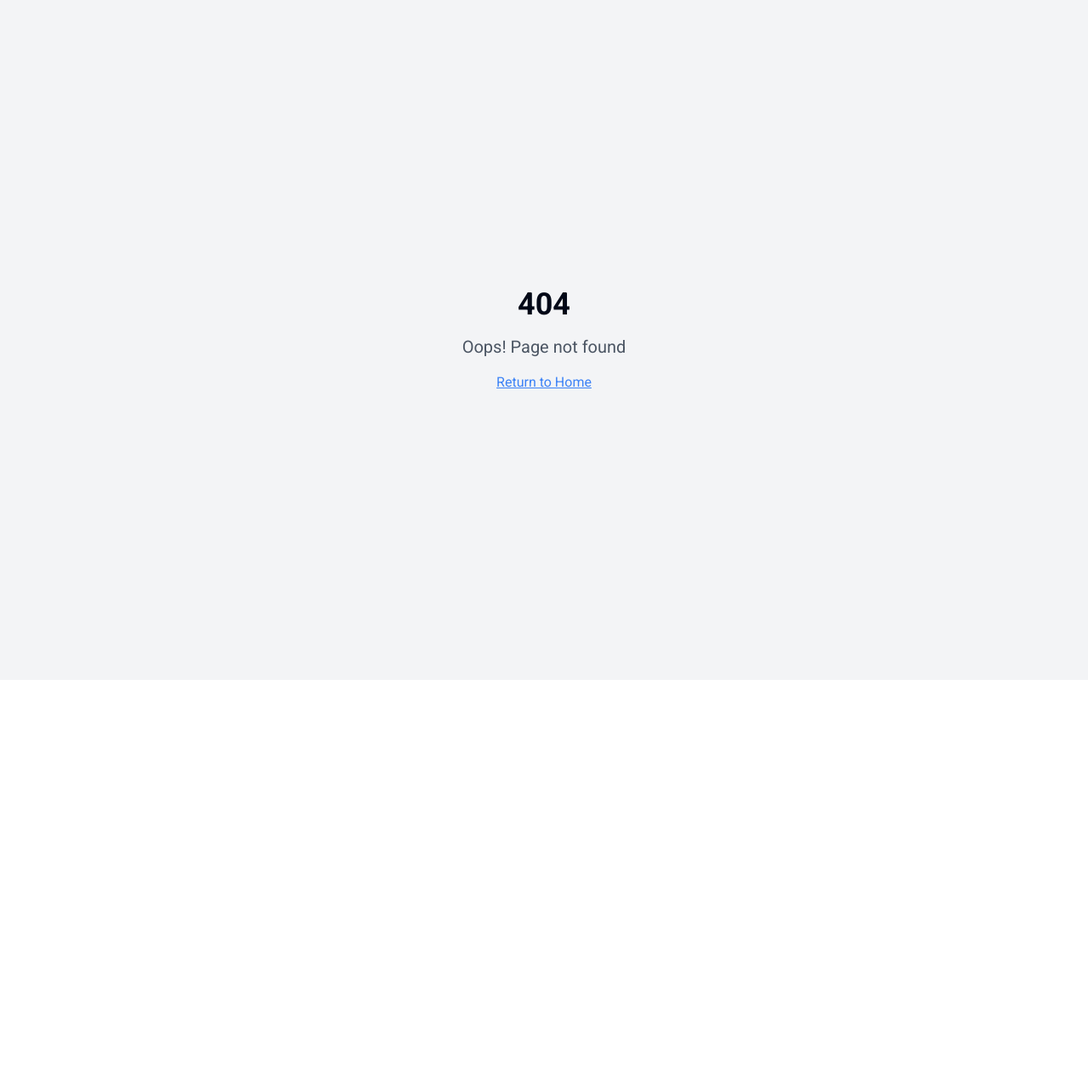
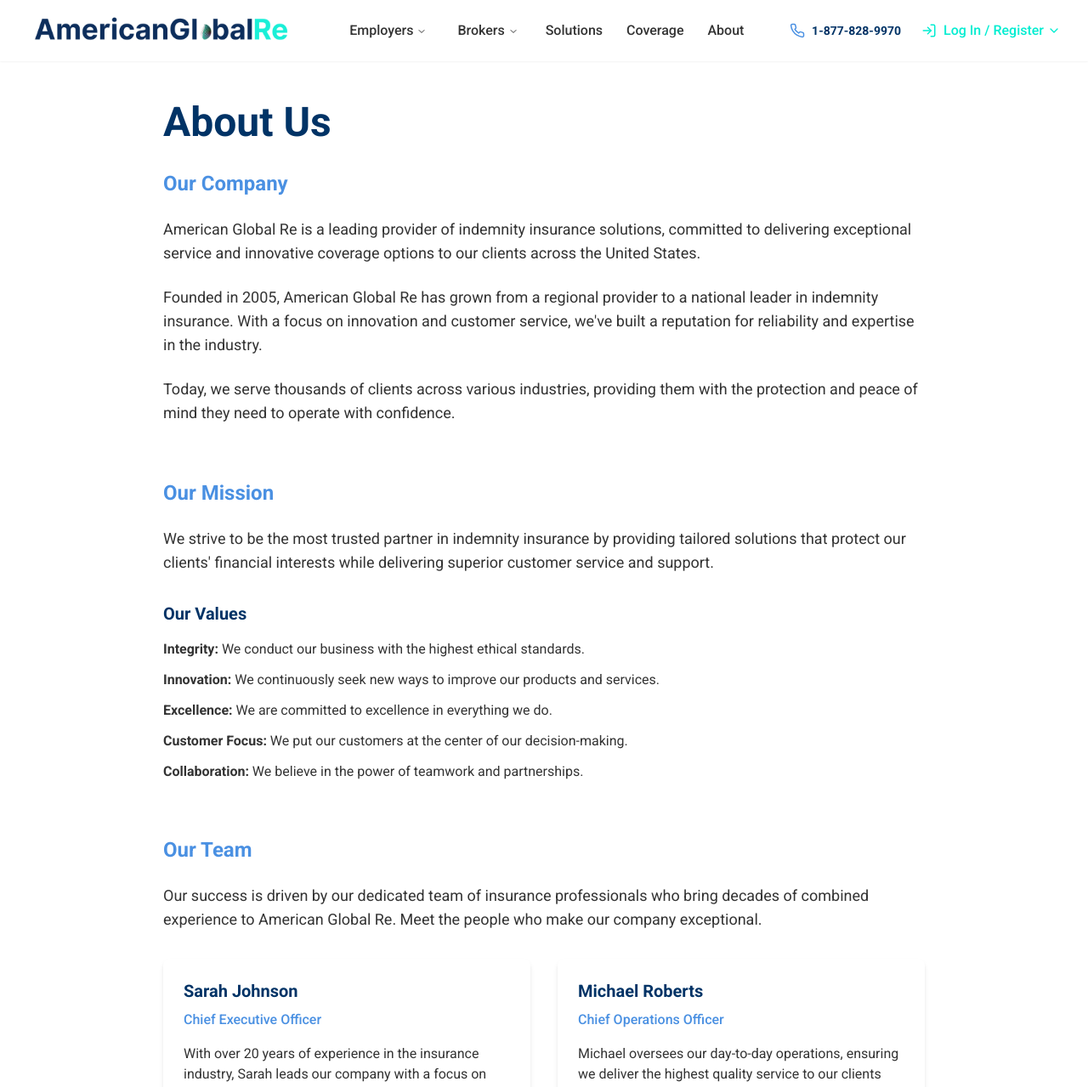
Before and after one commit to youngcitybandit/global-updated2, a React (Vite) app: page /about in a window 1280 px wide. Before the commit this address had no page. Shown: the top 1279 px of the page at 85% size. Before the commit the page ends 800 px from the top, so only its background shows below. Built offline with nearby package versions, Linux system fonts and the light colour scheme.

Commit message:
Refactor: About menu to a single page
The About menu dropdown is removed. The About menu item now links to a new page that includes the Company, Mission, and Our Team sections.

```diff
--- a/src/App.tsx
+++ b/src/App.tsx
@@ -12,6 +12,7 @@ import Brokers from "./pages/Brokers";
 import BrokersFAQs from "./pages/BrokersFAQs";
 import AboutCompany from "./pages/AboutCompany";
 import AboutTeam from "./pages/AboutTeam";
+import About from "./pages/About";
 
 const queryClient = new QueryClient();
 
@@ -27,6 +28,7 @@ const App = () => (
           <Route path="/employers/faqs" element={<EmployersFAQs />} />
           <Route path="/brokers" element={<Brokers />} />
           <Route path="/brokers/faqs" element={<BrokersFAQs />} />
+          <Route path="/about" element={<About />} />
           <Route path="/about/company" element={<AboutCompany />} />
           <Route path="/about/team" element={<AboutTeam />} />
           {/* ADD ALL CUSTOM ROUTES ABOVE THE CATCH-ALL "*" ROUTE */}
--- a/src/components/Navbar.tsx
+++ b/src/components/Navbar.tsx
@@ -116,27 +116,7 @@ const Navbar = () => {
                   <a href="#coverage" className="text-agr-darkgray hover:text-agr-blue text-base font-medium px-3 py-2">Coverage</a>
                 </NavigationMenuItem>
                 <NavigationMenuItem>
-                  <NavigationMenuTrigger className="bg-transparent hover:bg-transparent text-agr-darkgray hover:text-agr-blue text-base font-medium">
-                    About
-                  </NavigationMenuTrigger>
-                  <NavigationMenuContent>
-                    <ul className="grid w-[200px] gap-3 p-4">
-                      <li>
-                        <NavigationMenuLink asChild>
-                          <a href="/about/company" className="flex w-full items-center justify-start space-x-2 rounded-md p-2 text-base font-medium hover:bg-muted">
-                            <span>Company</span>
-                          </a>
-                        </NavigationMenuLink>
-                      </li>
-                      <li>
-                        <NavigationMenuLink asChild>
-                          <a href="/about/team" className="flex w-full items-center justify-start space-x-2 rounded-md p-2 text-base font-medium hover:bg-muted">
-                            <span>Our Team</span>
-                          </a>
-                        </NavigationMenuLink>
-                      </li>
-                    </ul>
-                  </NavigationMenuContent>
+                  <a href="/about" className="text-agr-darkgray hover:text-agr-blue text-base font-medium px-3 py-2">About</a>
                 </NavigationMenuItem>
               </NavigationMenuList>
             </NavigationMenu>
@@ -222,24 +202,8 @@ const Navbar = () => {
               <a href="#products" className="block text-agr-darkgray hover:text-agr-blue text-base font-medium py-2">Solutions</a>
               <a href="#coverage" className="block text-agr-darkgray hover:text-agr-blue text-base font-medium py-2">Coverage</a>
 
-              <div>
-                <button
-                  onClick={toggleAbout}
-                  className="flex items-center justify-between w-full text-agr-darkgray text-base font-medium py-2"
-                >
-                  <span>About</span>
-                  <ChevronDown
-                    size={16}
-                    className={cn(isAboutOpen ? "transform rotate-180 transition-transform" : "transition-transform")}
-                  />
-                </button>
-                {isAboutOpen && (
-                  <div className="pl-4 mt-1 space-y-1">
-                    <a href="/about/company" className="block text-agr-darkgray hover:text-agr-blue text-base font-medium py-1">Company</a>
-                    <a href="/about/team" className="block text-agr-darkgray hover:text-agr-blue text-base font-medium py-1">Our Team</a>
-                  </div>
-                )}
-              </div>
+              {/* Replace About dropdown with direct link */}
+              <a href="/about" className="block text-agr-darkgray hover:text-agr-blue text-base font-medium py-2">About</a>
             </nav>
             <a href="tel:1-877-828-9970" className="flex items-center text-agr-navy text-sm font-bold py-2 mb-3">
               <Phone size={18} className="mr-2 text-agr-blue" />
--- /dev/null
+++ b/src/pages/About.tsx
@@ -0,0 +1,108 @@
+
+import React from 'react';
+import Navbar from '../components/Navbar';
+import Footer from '../components/Footer';
+
+const About = () => {
+  return (
+    <div className="min-h-screen flex flex-col">
+      <Navbar />
+      <main className="flex-grow py-12">
+        <div className="container-custom">
+          <div className="max-w-4xl mx-auto">
+            <h1 className="text-3xl md:text-5xl font-bold mb-8 text-agr-navy">About Us</h1>
+
+            {/* Company Section */}
+            <section id="company" className="mb-16">
+              <h2 className="text-2xl font-bold text-agr-blue mb-6">Our Company</h2>
+              <div className="prose lg:prose-lg">
+                <p className="text-lg text-agr-darkgray mb-6">
+                  American Global Re is a leading provider of indemnity insurance solutions, committed to delivering exceptional service and innovative coverage options to our clients across the United States.
+                </p>
+
+                <p className="text-lg text-agr-darkgray mb-6">
+                  Founded in 2005, American Global Re has grown from a regional provider to a national leader in indemnity insurance. With a focus on innovation and customer service, we've built a reputation for reliability and expertise in the industry.
+                </p>
+
+                <p className="text-lg text-agr-darkgray mb-6">
+                  Today, we serve thousands of clients across various industries, providing them with the protection and peace of mind they need to operate with confidence.
+                </p>
+              </div>
+            </section>
+
+            {/* Mission Section */}
+            <section id="mission" className="mb-16">
+              <h2 className="text-2xl font-bold text-agr-blue mb-6">Our Mission</h2>
+              <div className="prose lg:prose-lg">
+                <p className="text-lg text-agr-darkgray mb-6">
+                  We strive to be the most trusted partner in indemnity insurance by providing tailored solutions that protect our clients' financial interests while delivering superior customer service and support.
+                </p>
+
+                <h3 className="text-xl font-bold text-agr-navy mt-8 mb-4">Our Values</h3>
+
+                <ul className="space-y-3 text-agr-darkgray mb-8">
+                  <li><strong>Integrity:</strong> We conduct our business with the highest ethical standards.</li>
+                  <li><strong>Innovation:</strong> We continuously seek new ways to improve our products and services.</li>
+                  <li><strong>Excellence:</strong> We are committed to excellence in everything we do.</li>
+                  <li><strong>Customer Focus:</strong> We put our customers at the center of our decision-making.</li>
+                  <li><strong>Collaboration:</strong> We believe in the power of teamwork and partnerships.</li>
+                </ul>
+              </div>
+            </section>
+
+            {/* Our Team Section */}
+            <section id="team" className="mb-16">
+              <h2 className="text-2xl font-bold text-agr-blue mb-6">Our Team</h2>
+              <div className="prose lg:prose-lg mb-8">
+                <p className="text-lg text-agr-darkgray mb-6">
+                  Our success is driven by our dedicated team of insurance professionals who bring decades of combined experience to American Global Re. Meet the people who make our company exceptional.
+                </p>
+              </div>
+
+              <div className="grid grid-cols-1 md:grid-cols-2 gap-8 mt-6">
+                {/* CEO */}
+                <div className="bg-white p-6 rounded-lg shadow-md">
+                  <h3 className="text-xl font-bold text-agr-navy mb-2">Sarah Johnson</h3>
+                  <p className="text-agr-blue font-medium mb-4">Chief Executive Officer</p>
+                  <p className="text-agr-darkgray">
+                    With over 20 years of experience in the insurance industry, Sarah leads our company with a focus on strategic growth and innovation.
+                  </p>
+                </div>
+
+                {/* COO */}
+                <div className="bg-white p-6 rounded-lg shadow-md">
+                  <h3 className="text-xl font-bold text-agr-navy mb-2">Michael Roberts</h3>
+                  <p className="text-agr-blue font-medium mb-4">Chief Operations Officer</p>
+                  <p className="text-agr-darkgray">
+                    Michael oversees our day-to-day operations, ensuring we deliver the highest quality service to our clients and partners.
+                  </p>
+                </div>
+
+                {/* CFO */}
+                <div className="bg-white p-6 rounded-lg shadow-md">
+                  <h3 className="text-xl font-bold text-agr-navy mb-2">David Chen</h3>
+                  <p className="text-agr-blue font-medium mb-4">Chief Financial Officer</p>
+                  <p className="text-agr-darkgray">
+                    David manages our financial strategy, enabling sustainable growth while maintaining our strong financial position.
+                  </p>
+                </div>
+
+                {/* CMO */}
+                <div className="bg-white p-6 rounded-lg shadow-md">
+                  <h3 className="text-xl font-bold text-agr-navy mb-2">Amanda Wilson</h3>
+                  <p className="text-agr-blue font-medium mb-4">Chief Marketing Officer</p>
+                  <p className="text-agr-darkgray">
+                    Amanda leads our marketing initiatives, helping us connect with clients and partners through effective communication strategies.
+                  </p>
+                </div>
+              </div>
+            </section>
+          </div>
+        </div>
+      </main>
+      <Footer />
+    </div>
+  );
+};
+
+export default About;
```
